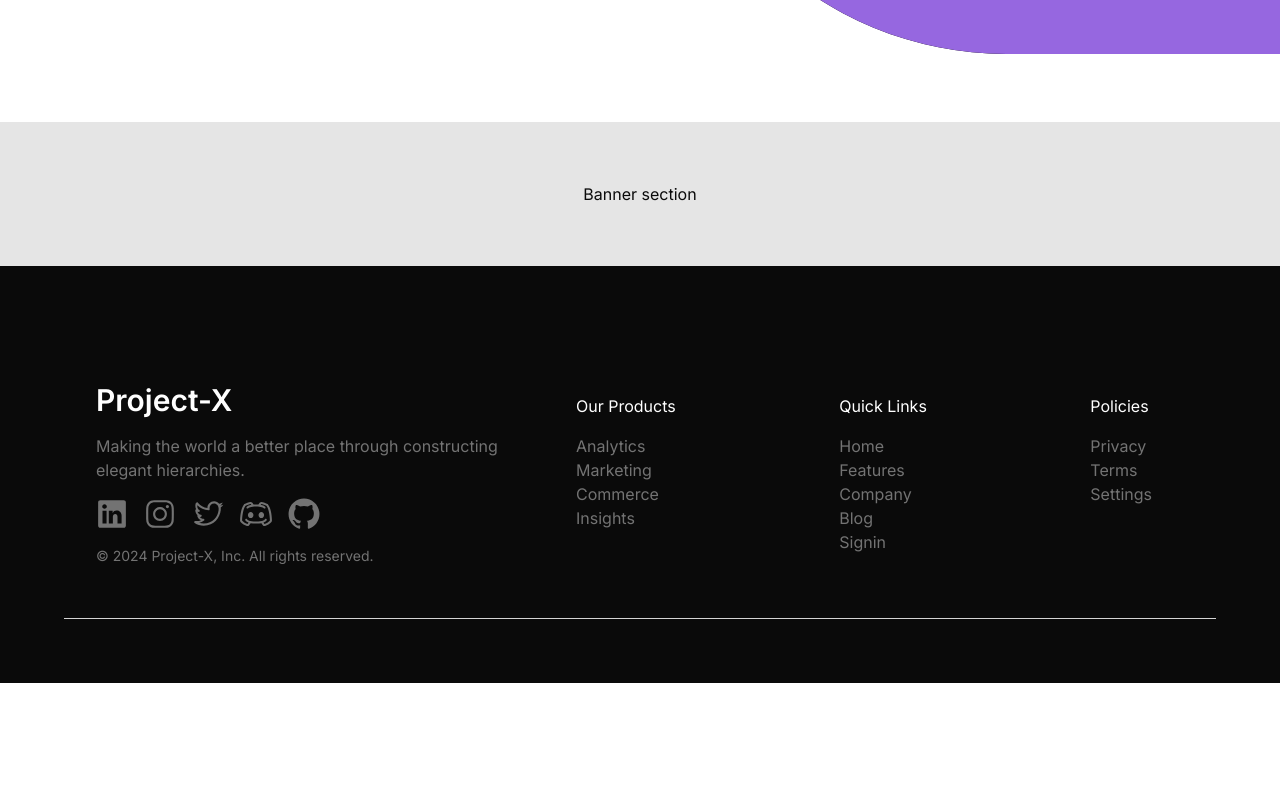
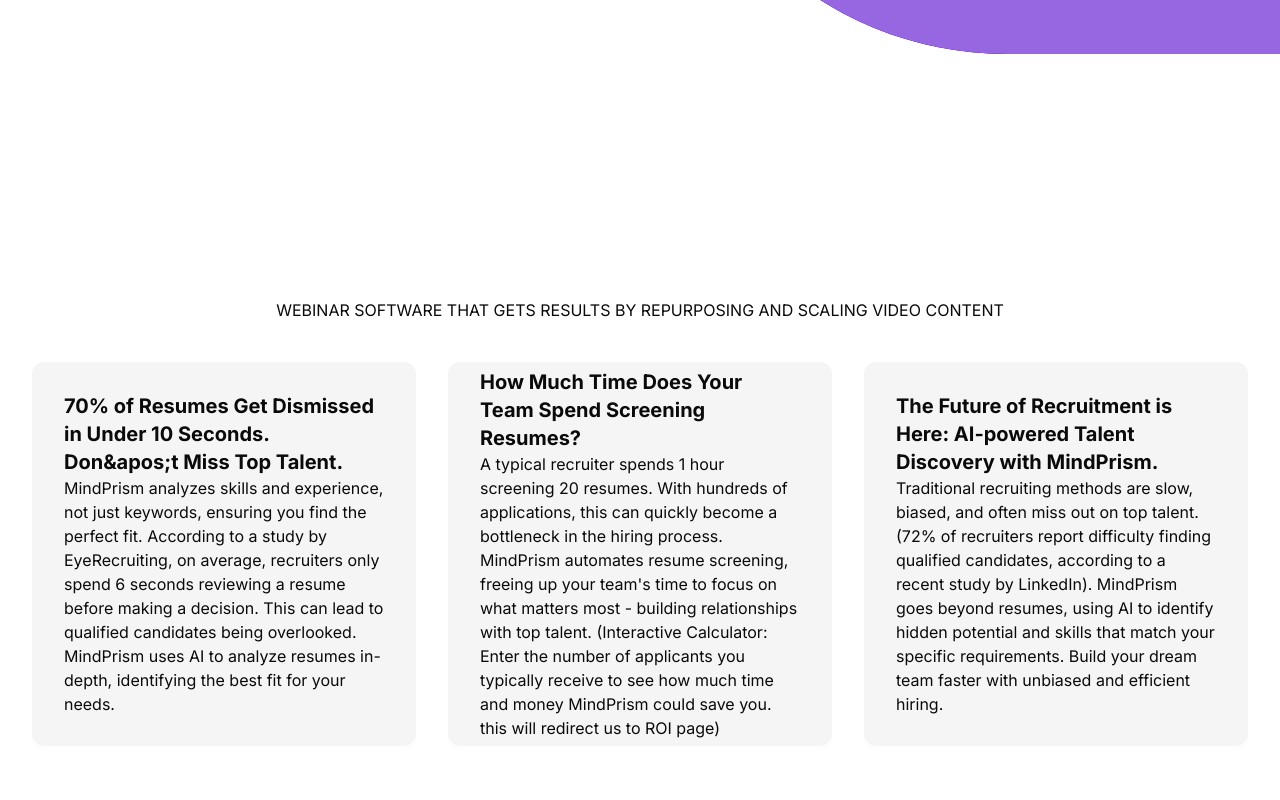
Before and after one commit to harshKapil1999/project-x, a Next.js app: page / in a window 1280 px wide. Shown: the part 760-1560 px from the top of the page. Before the commit the page ends 1443 px from the top, so only its background shows below. Built offline with nearby package versions, Linux system fonts and the light colour scheme; grey boxes are pictures that could not be loaded.

Commit message:
Introduction cards

```diff
--- /dev/null
+++ b/src/components/detailed-intro-card.tsx
@@ -0,0 +1,19 @@
+import React from 'react'
+
+type Props = {
+    heading: string
+    description: string
+}
+const DetailedIntroCard = ({ heading, description}: Props ) => {
+  return (
+    <div className='aspect-square'>
+        <div className='w-full h-full flex flex-col items-center justify-center max-w-sm p-8 bg-neutral-100 rounded-xl'>
+
+            <h1 className='text-xl font-bold'>{heading}</h1>
+            <p>{description}</p>
+        </div>
+    </div>
+  )
+}
+
+export default DetailedIntroCard
--- /dev/null
+++ b/src/components/detailed-introduction.tsx
@@ -0,0 +1,32 @@
+import React from 'react'
+import DetailedIntroCard from './detailed-intro-card'
+
+export const DetailedIntroduction = () => {
+
+    const cardData = [
+                {
+                    heading: "70% of Resumes Get Dismissed in Under 10 Seconds. Don&apos;t Miss Top Talent.",
+                    description: "MindPrism analyzes skills and experience, not just keywords, ensuring you find the perfect fit. According to a study by EyeRecruiting, on average, recruiters only spend 6 seconds reviewing a resume before making a decision. This can lead to qualified candidates being overlooked. MindPrism uses AI to analyze resumes in-depth, identifying the best fit for your needs."
+                },
+                {
+                    heading: "How Much Time Does Your Team Spend Screening Resumes?",
+                    description: "A typical recruiter spends 1 hour screening 20 resumes. With hundreds of applications, this can quickly become a bottleneck in the hiring process. MindPrism automates resume screening, freeing up your team's time to focus on what matters most - building relationships with top talent. (Interactive Calculator: Enter the number of applicants you typically receive to see how much time and money MindPrism could save you. this will redirect us to ROI page)"
+                },
+                {
+                    heading: "The Future of Recruitment is Here: AI-powered Talent Discovery with MindPrism.",
+                    description: "Traditional recruiting methods are slow, biased, and often miss out on top talent. (72% of recruiters report difficulty finding qualified candidates, according to a recent study by LinkedIn). MindPrism goes beyond resumes, using AI to identify hidden potential and skills that match your specific requirements. Build your dream team faster with unbiased and efficient hiring."
+                }
+            ]
+
+  return (
+    <div className='w-full h-full flex items-center justify-center min-h-screen flex-col gap-10'>
+        <p>WEBINAR SOFTWARE THAT GETS RESULTS BY REPURPOSING AND SCALING VIDEO CONTENT</p>
+        <div className='w-full h-full flex flex-col md:flex-row items-center justify-center gap-8'>
+           {cardData.map((card, index) => (
+            <DetailedIntroCard key={index} heading={card.heading} description={card.description} />
+            ))}
+        </div>
+
+    </div>
+  )
+}
--- a/src/components/landing-hero.tsx
+++ b/src/components/landing-hero.tsx
@@ -1,10 +1,12 @@
 import React from 'react'
 import Introduction from './introduction'
+import { DetailedIntroduction } from './detailed-introduction'
 
 const LandingHero = () => {
   return (
     <div>
       <Introduction />
+      <DetailedIntroduction />
     </div>
   )
 }
```
